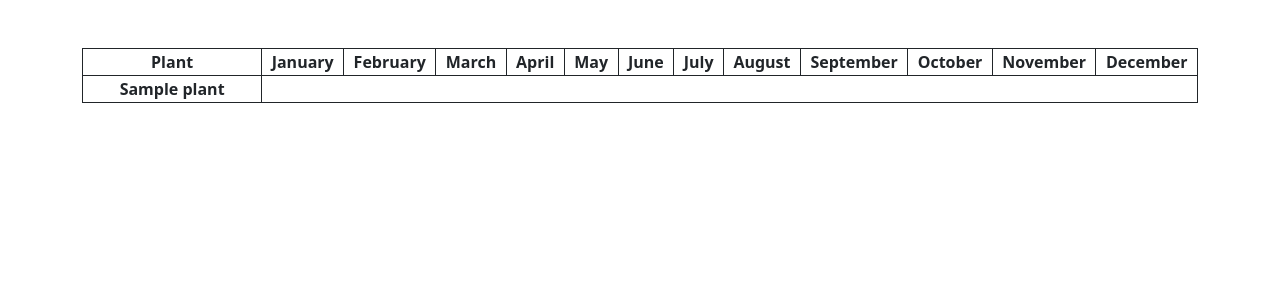
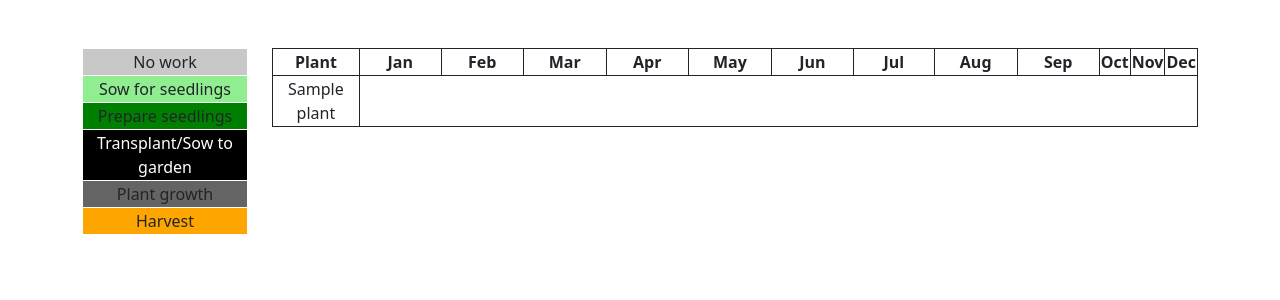
Before and after one commit to perugi/plannter, a Flask app: template templates/index.html in a window 1280 px wide. Shown: the part 76-376 px from the top of the page. Run offline with Flask 2, Linux system fonts and the light colour scheme; the template is opened without the code that fills it: most values are stand-ins (such as "Sample title", 1, 10 or a date in 2020); lists and menus that the app fills with data are empty; some libraries are stand-ins or nearby versions.

Commit message:
Add user guidance when no plan is selected + explanation of plant colors.

```diff
--- a/static/styles.css
+++ b/static/styles.css
@@ -35,6 +35,7 @@ nav .navbar-brand .green {
 
 .transplanting {
     background-color: black;
+    color: white;
 }
 
 .growth {
@@ -46,7 +47,6 @@ nav .navbar-brand .green {
 }
 
 .plants {
-    width: 100%;
     border: 1px solid;
 }
 
@@ -55,8 +55,9 @@ nav .navbar-brand .green {
 }
 
 .plants_data {
-    width: 2.5%;
+    width: 2%;
     border: 1px solid;
+    border-color: white;
 }
 
 .plants_name {
--- a/templates/index.html
+++ b/templates/index.html
@@ -5,30 +5,60 @@ Home
 {% endblock %}
 
 {% block main %}
+
+{% if plants == [] %}
+<p class="text-center">No plants selected. Visit the <a href="/planner">Planner</a> to do so.</a></p>
+
+{% else %}
 <div class="container">
+    <div class="row">
+        <div class="col">
+            <table class="plants">
+                <tr>
+                    <td class="plants_data nowork">No work</td>
+                </tr>
+                <tr>
+                    <td class="plants_data sowing">Sow for seedlings</td>
+                </tr>
+                <tr>
+                    <td class="plants_data seedling">Prepare seedlings</td>
+                </tr>
+                <tr>
+                    <td class="plants_data transplanting">Transplant/Sow to garden</td>
+                </tr>
+                <tr>
+                    <td class="plants_data growth">Plant growth</td>
+                </tr>
+                <tr>
+                    <td class="plants_data harvest">Harvest</td>
+                </tr>
+            </table>
+        </div>
+        <div class="col-10">
+            <div class="table-responsive">
                 <table class="plants">
                     <thead>
                         <tr class="plants_row">
                             <th class="plants_name" scope="col">Plant</th>
-                <th class="plants_data" scope="col" colspan="3">January</th>
-                <th class="plants_data" scope="col" colspan="3">February</th>
-                <th class="plants_data" scope="col" colspan="3">March</th>
-                <th class="plants_data" scope="col" colspan="3">April</th>
-                <th class="plants_data" scope="col" colspan="3">May</th>
-                <th class="plants_data" scope="col" colspan="3">June</th>
-                <th class="plants_data" scope="col" colspan="3">July</th>
-                <th class="plants_data" scope="col" colspan="3">August</th>
-                <th class="plants_data" scope="col" colspan="3">September</th>
-                <th class="plants_data" scope="col" colspan="3">October</th>
-                <th class="plants_data" scope="col" colspan="3">November</th>
-                <th class="plants_data" scope="col" colspan="3">December</th>
+                            <th class="plants_name" scope="col" colspan="3">Jan</th>
+                            <th class="plants_name" scope="col" colspan="3">Feb</th>
+                            <th class="plants_name" scope="col" colspan="3">Mar</th>
+                            <th class="plants_name" scope="col" colspan="3">Apr</th>
+                            <th class="plants_name" scope="col" colspan="3">May</th>
+                            <th class="plants_name" scope="col" colspan="3">Jun</th>
+                            <th class="plants_name" scope="col" colspan="3">Jul</th>
+                            <th class="plants_name" scope="col" colspan="3">Aug</th>
+                            <th class="plants_name" scope="col" colspan="3">Sep</th>
+                            <th class="plants_name" scope="col" colspan="3">Oct</th>
+                            <th class="plants_name" scope="col" colspan="3">Nov</th>
+                            <th class="plants_name" scope="col" colspan="3">Dec</th>
                         </tr>
                     </thead>
                     <tbody>
                         {% for plant in plants %}
 
                         <tr class="plants_row">
-                <th class="plants_name" scope="row">{{ plant.name }}</th>
+                            <td class="plants_name" scope="row">{{ plant.name }}</td>
 
                             {% for todo in plant.todos %}
 
@@ -54,4 +84,7 @@ Home
                     </tbody>
                 </table>
             </div>
+        </div>
+        {% endif %}
+    </div>
     {% endblock %}
```
Also changed, not shown: templates/planner.html (+43 -14 lines). Lines whose indentation alone changed are shown as unchanged.
